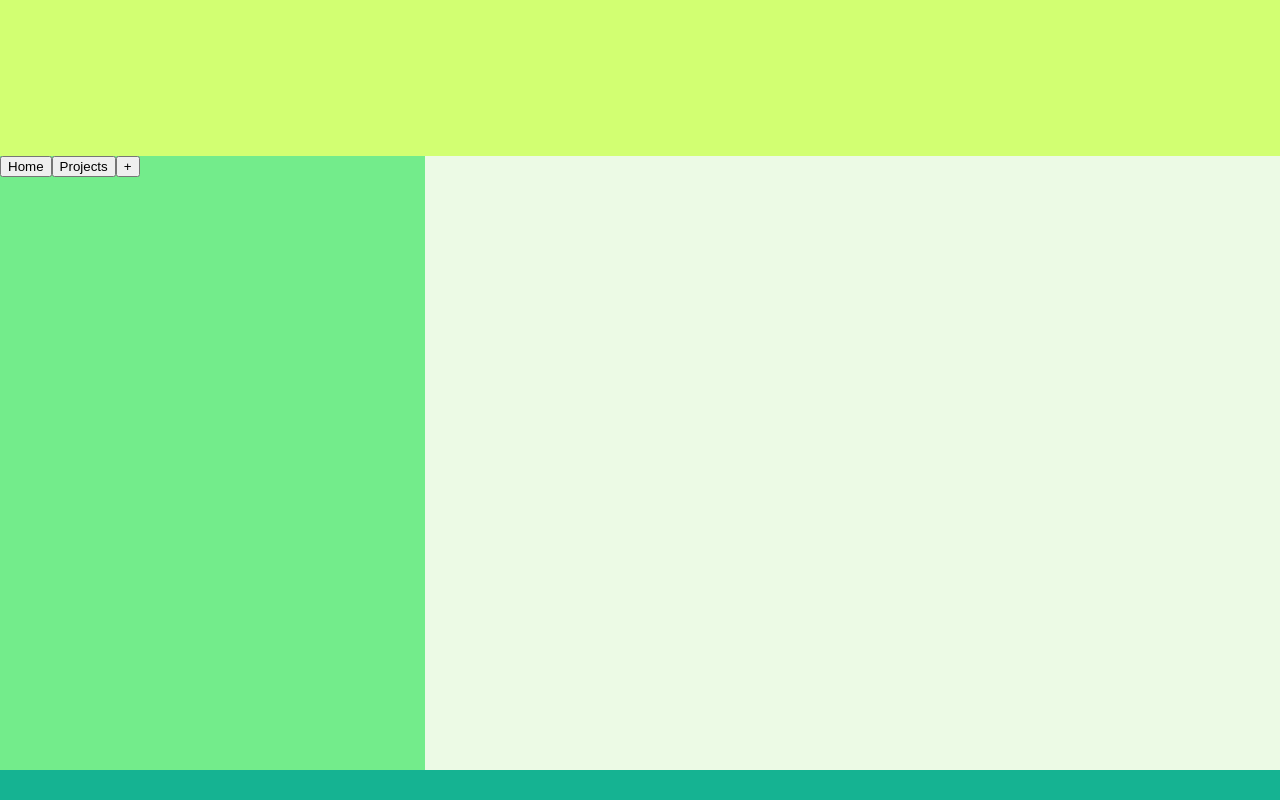
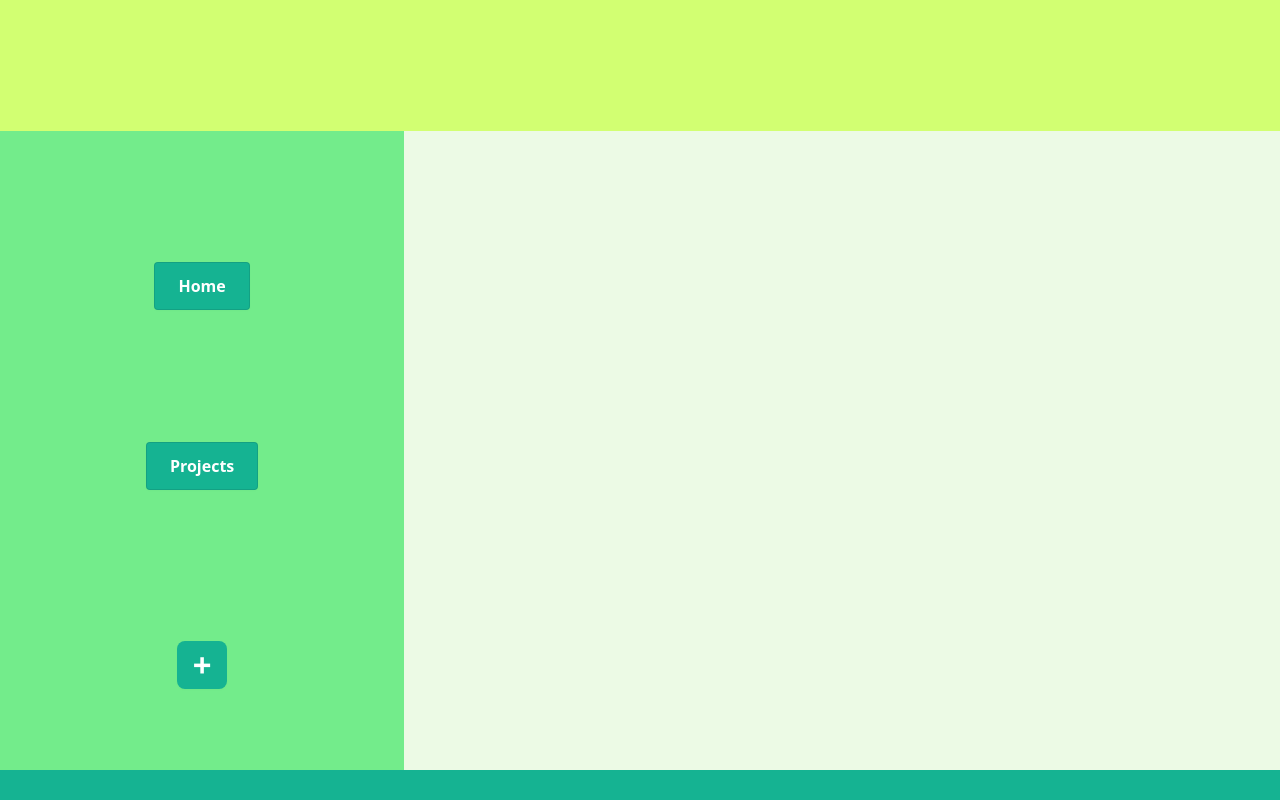
Before and after one commit to drago-develops/toDoApp, a website built with webpack: page src/template.html in a window 1280 px wide. Built offline with nearby package versions, Linux system fonts and the light colour scheme.

Commit message:
fix[sidebar and button styling]
for better user experience and nice UI added some styling

```diff
--- a/src/styles.css
+++ b/src/styles.css
@@ -4,6 +4,7 @@
     --light-green: #73EC8B;
     --green: #54C392;
     --dark-green: #15B392;
+    --font-colour: #FFFFFF;
 }
 
 body {
@@ -28,6 +29,10 @@ header{
 .sidebar{
     grid-area: sidebar;
     background-color: var(--light-green);
+    display: flex;
+    flex-direction: column;
+    align-items: center;
+    justify-content: space-evenly;
 }
 
 .main{
@@ -43,3 +48,86 @@ footer{
     bottom: 0px;
     text-align: center;
 }
+
+#addButton{
+    position: relative;
+    top: 20px;
+    background-color: var(--dark-green);
+    border-radius: 8px;
+    border-style: none;
+    box-sizing: border-box;
+    color: var(--font-colour);
+    cursor: pointer;
+    font-family: "Haas Grot Text R Web", "Helvetica Neue", Helvetica, Arial, sans-serif;
+    font-size: xx-large;
+    font-weight: 900;
+    height: 40px;
+    line-height: 20px;
+    list-style: none;
+    margin: 0;
+    outline: none;
+    padding: 10px 16px;
+    position: relative;
+    text-align: center;
+    text-decoration: none;
+    transition: color 100ms;
+    vertical-align: baseline;
+    user-select: none;
+    -webkit-user-select: none;
+    touch-action: manipulation;
+}
+
+#addButton:hover,
+#addButton:focus {
+    background-color: var(--green);
+    color: rgba(0, 0, 0, 0.65);
+}
+
+
+
+button {
+  align-items: center;
+  background-color: var(--dark-green);
+  border: 1px solid rgba(0, 0, 0, 0.1);
+  border-radius: .25rem;
+  box-shadow: rgba(0, 0, 0, 0.02) 0 1px 3px 0;
+  box-sizing: border-box;
+  color: var(--font-colour);
+  cursor: pointer;
+  display: inline-flex;
+  font-family: system-ui,-apple-system,system-ui,"Helvetica Neue",Helvetica,Arial,sans-serif;
+  font-size: 16px;
+  font-weight: 600;
+  justify-content: center;
+  line-height: 1.25;
+  margin: 0;
+  min-height: 3rem;
+  padding: calc(.875rem - 1px) calc(1.5rem - 1px);
+  position: relative;
+  text-decoration: none;
+  transition: all 250ms;
+  user-select: none;
+  -webkit-user-select: none;
+  touch-action: manipulation;
+  vertical-align: baseline;
+  width: auto;
+}
+
+button:hover,
+button:focus {
+  border-color: rgba(0, 0, 0, 0.15);
+  box-shadow: rgba(0, 0, 0, 0.1) 0 4px 12px;
+  color: rgba(0, 0, 0, 0.65);
+}
+
+button:hover {
+  transform: translateY(-1px);
+}
+
+button:active {
+  background-color: #F0F0F1;
+  border-color: rgba(0, 0, 0, 0.15);
+  box-shadow: rgba(0, 0, 0, 0.06) 0 2px 4px;
+  color: rgba(0, 0, 0, 0.65);
+  transform: translateY(0);
+}
```
Also changed, not shown: dist/main.js.
